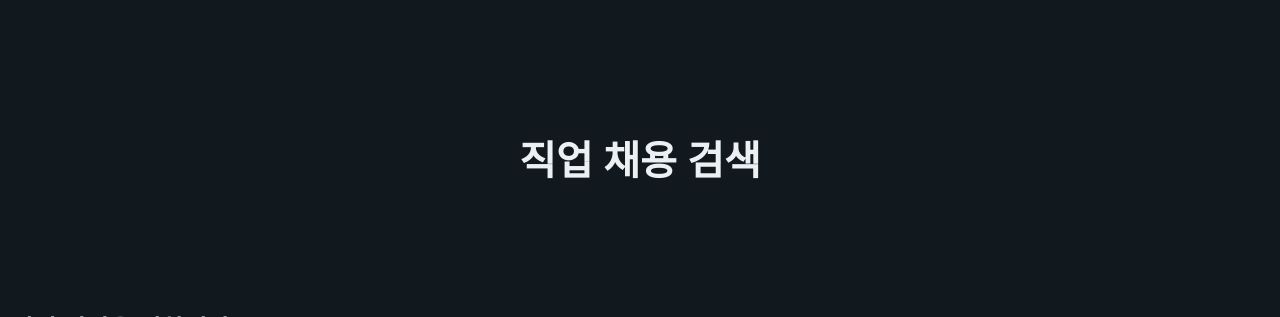
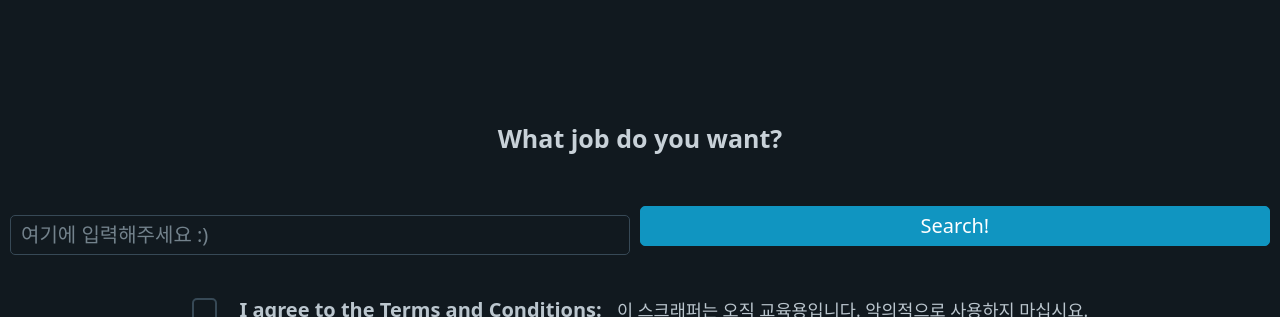
Before and after one commit to jaeiko/web-scraper-project, a Flask app: page / in a window 1280 px wide. Shown: the top 317 px of the page. Run offline with Flask 3, Linux system fonts and the light colour scheme; some libraries are stand-ins or nearby versions.

Commit message:
추가:로고 추가

```diff
--- a/templates/home.html
+++ b/templates/home.html
@@ -4,7 +4,7 @@
     <meta charset="UTF-8" />
     <meta name="viewport" content="width=device-width, initial-scale=1.0" />
     <link rel="icon" href="/images/favicon.ico" />
-    <title>직업 채용 정보 검색 사이트</title>
+    <title>Job Search</title>
     <link
       rel="stylesheet"
       href="https://unpkg.com/@picocss/pico@latest/css/pico.min.css"
@@ -34,8 +34,13 @@
   </head>
   <body>
     <main>
-      <h1 style="text-align: center; padding: 50px">직업 채용 검색</h1>
-      <h4 style="padding: 10px">어떤 직업을 원하시나요?</h4>
+      <div class="logo__container" style="text-align: center">
+        <div>
+          <img
+            src="https://img1.daumcdn.net/thumb/R1280x0/?scode=mtistory2&fname=https%3A%2F%2Fblog.kakaocdn.net%2Fdn%2FcqNzJP%2FbtsHHic9Juj%2FlpCNU8qmkRdEZ2WXUBSpy0%2Fimg.webp"
+          alt -"Team Logo:" width="40%" />
+        </div>
+      <h4 style="padding: 10px">What job do you want?</h4>
       <form action="/search">
         <div style="padding: 10px" class="search-container">
           <input
--- a/templates/search.html
+++ b/templates/search.html
@@ -4,7 +4,7 @@
     <meta charset="UTF-8" />
     <meta name="viewport" content="width=device-width, initial-scale=1.0" />
     <link rel="icon" href="/images/favicon.ico" />
-    <title>Job Scrapper</title>
+    <title>Job Search</title>
     <link
       rel="stylesheet"
       href="https://cdn.jsdelivr.net/npm/@picocss/pico@1/css/pico.min.css"
```
